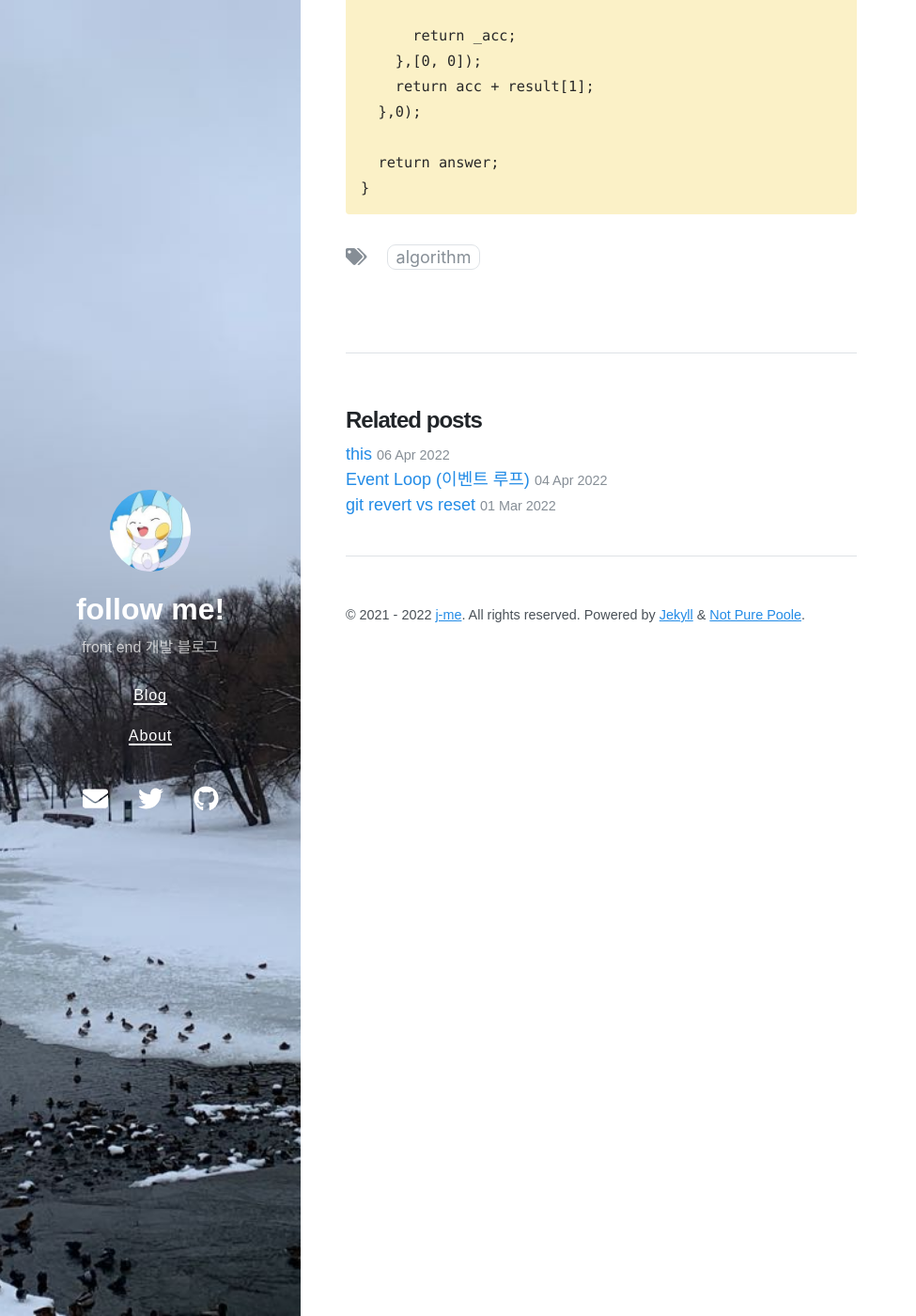
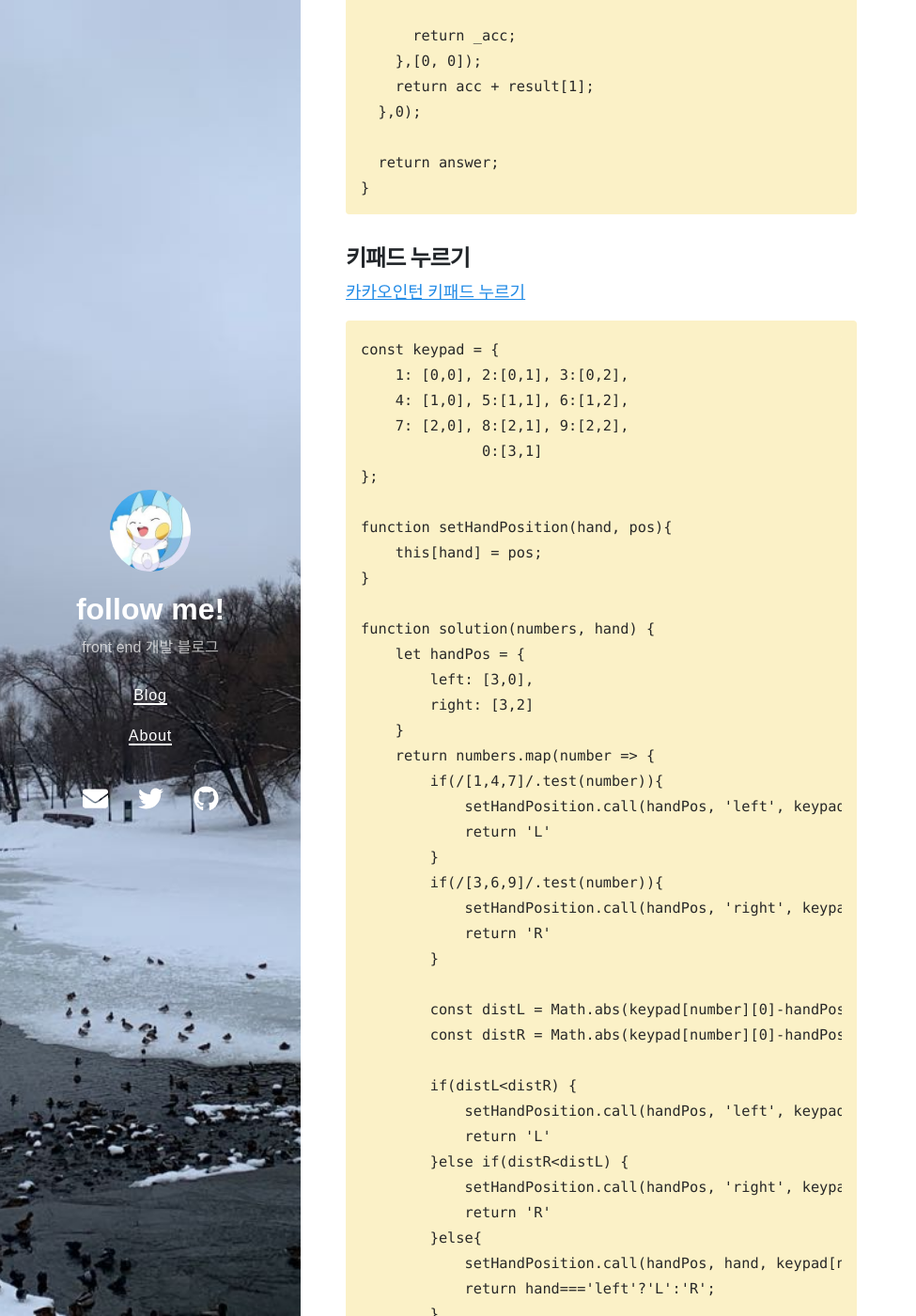
Before and after one commit to micmacbox/micmacbox.github.io, a Jekyll site: the page built from _posts/2022-03-28-algorithm.md, in a window 1280 px wide and 1400 px high, scrolled down 4229 px. Shown: the whole window at 94% size, without its empty margins (0-975 px from the left). Built offline with Jekyll 4.4.1, drawn with Linux system fonts in a browser that asks for light colours; nearby versions of some CDN libraries; some of the changed text lies outside the part shown.

Commit message:
post: 알고리즘 카카오인턴 키패드 누르기

````diff
--- a/_posts/2022-03-28-algorithm.md
+++ b/_posts/2022-03-28-algorithm.md
@@ -174,3 +174,51 @@ function solution(s){
   return answer;
 }
 ```
+
+## 키패드 누르기
+
+[카카오인턴 키패드 누르기](https://programmers.co.kr/learn/courses/30/lessons/67256)
+
+```
+const keypad = {
+    1: [0,0], 2:[0,1], 3:[0,2],
+    4: [1,0], 5:[1,1], 6:[1,2],
+    7: [2,0], 8:[2,1], 9:[2,2],
+              0:[3,1]
+};
+
+function setHandPosition(hand, pos){
+    this[hand] = pos;
+}
+
+function solution(numbers, hand) {
+    let handPos = {
+        left: [3,0],
+        right: [3,2]
+    }
+    return numbers.map(number => {
+        if(/[1,4,7]/.test(number)){
+            setHandPosition.call(handPos, 'left', keypad[number]);
+            return 'L'
+        }
+        if(/[3,6,9]/.test(number)){
+            setHandPosition.call(handPos, 'right', keypad[number]);
+            return 'R'
+        }
+
+        const distL = Math.abs(keypad[number][0]-handPos.left[0])+Math.abs(keypad[number][1]-handPos.left[1])
+        const distR = Math.abs(keypad[number][0]-handPos.right[0])+Math.abs(keypad[number][1]-handPos.right[1])
+
+        if(distL<distR) {
+            setHandPosition.call(handPos, 'left', keypad[number]);
+            return 'L'
+        }else if(distR<distL) {
+            setHandPosition.call(handPos, 'right', keypad[number]);
+            return 'R'
+        }else{
+            setHandPosition.call(handPos, hand, keypad[number]);
+            return hand==='left'?'L':'R';
+        }
+    }).join('')
+}
+```
````
